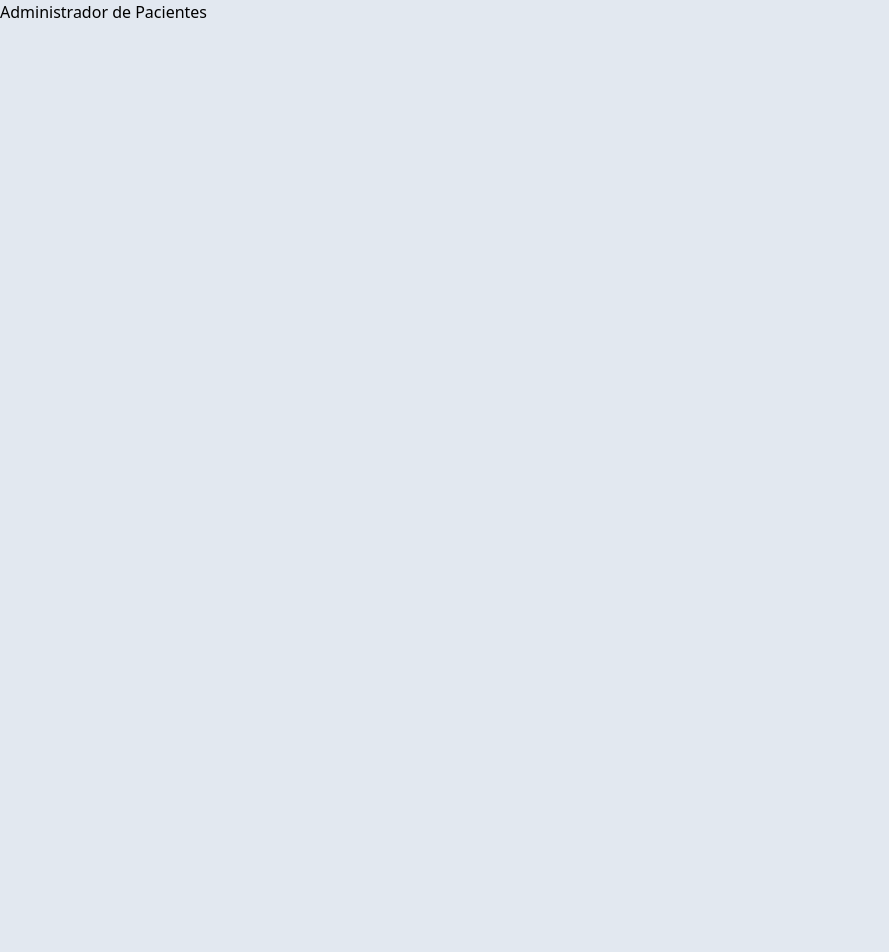
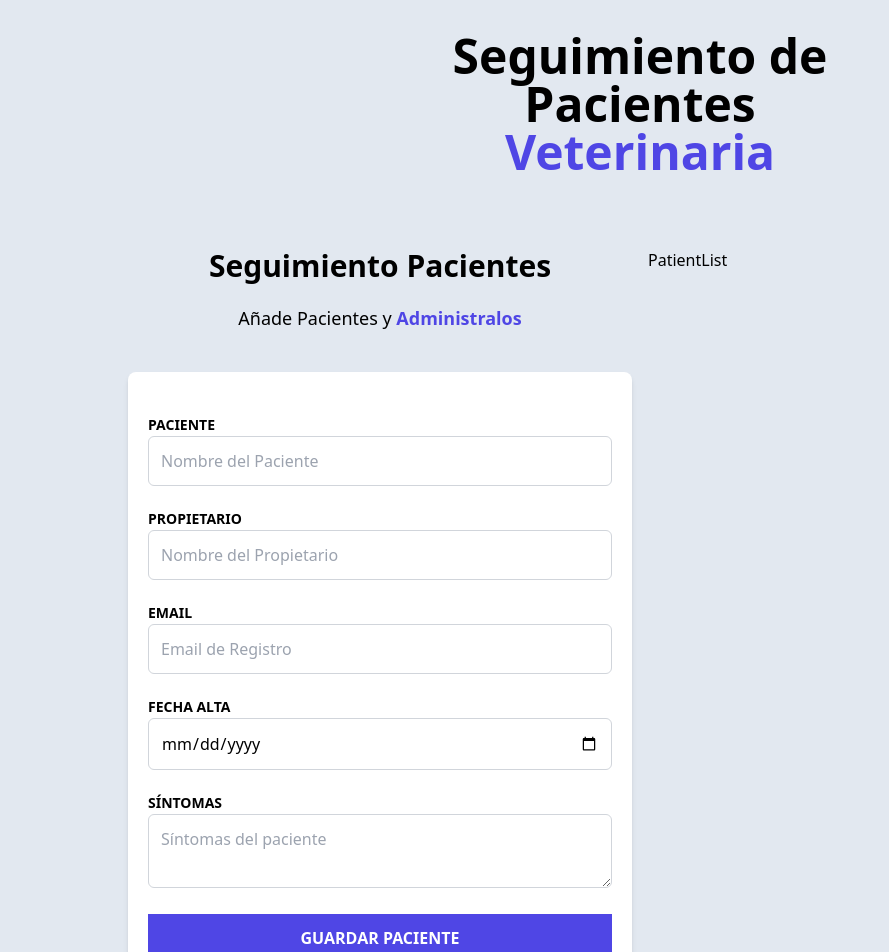
Before and after one commit to JmAtochePascual/AdministradorPacientes-React-TS, a React (Vite) app: page / in a window 1280 px wide. Shown: the top 952 px of the page, without its empty margins (0-889 px from the left). Before the commit the page ends 800 px from the top, so only its background shows below. Built offline with nearby package versions, Linux system fonts and the light colour scheme.

Commit message:
feat: :lipstick: Crea el componente PatientForm
Implementa la creacion del PatientForm para mostra en pantalla un formulario con el objetivo de registrar un paciente

```diff
--- a/src/App.tsx
+++ b/src/App.tsx
@@ -1,9 +1,18 @@
+import PatientForm from "./components/PatientForm"
+import PatientList from "./components/PatientList"
 
 function App() {
 
   return (
     <>
-      <h1>Administrador de Pacientes</h1>
+      <header className="mb-10 py-8">
+        <h1 className="max-w-md mx-auto text-center text-3xl font-black md:text-4xl lg:text-5xl lg:max-w-lg">Seguimiento de Pacientes <span className="text-indigo-600">Veterinaria</span></h1>
+      </header>
+
+      <main className="w-11/12 max-w-5xl mx-auto grid gap-4 md:grid-cols-2">
+        <PatientForm />
+        <PatientList />
+      </main>
     </>
   )
 }
--- /dev/null
+++ b/src/components/PatientForm.tsx
@@ -0,0 +1,96 @@
+
+const PatientForm = () => {
+
+  return (
+    <div>
+      <h2 className="font-black text-3xl text-center">Seguimiento Pacientes</h2>
+
+      <p className="text-lg mt-5 text-center mb-10">
+        Añade Pacientes y <span className="text-indigo-600 font-bold">Administralos</span>
+      </p>
+
+      <form
+        noValidate
+        className="bg-white shadow-md rounded-lg py-10 px-5 mb-10">
+        <div className="mb-5">
+          <label
+            htmlFor="name"
+            className="text-sm uppercase font-bold">
+            Paciente
+          </label>
+
+          <input
+            id="name"
+            type="text"
+            placeholder="Nombre del Paciente"
+            autoComplete="off"
+            className="w-full p-3 border border-gray-300 rounded-md outline-none" />
+        </div>
+
+        <div className="mb-5">
+          <label
+            htmlFor="caretaker"
+            className="text-sm uppercase font-bold">
+            Propietario
+          </label>
+
+          <input
+            id="caretaker"
+            type="text"
+            placeholder="Nombre del Propietario"
+            autoComplete="off"
+            className="w-full p-3 border border-gray-300 rounded-md outline-none" />
+        </div>
+
+        <div className="mb-5">
+          <label
+            htmlFor="email"
+            className="text-sm uppercase font-bold">
+            Email
+          </label>
+
+          <input
+            id="email"
+            type="email"
+            placeholder="Email de Registro"
+            autoComplete="off"
+            className="w-full p-3 border border-gray-300 rounded-md outline-none" />
+        </div>
+
+        <div className="mb-5">
+          <label
+            htmlFor="date"
+            className="text-sm uppercase font-bold">
+            Fecha Alta
+          </label>
+          <input
+            id="date"
+            type="date"
+            className="w-full p-3 border border-gray-300 rounded-md outline-none" />
+        </div>
+
+        <div className="mb-5">
+          <label
+            htmlFor="symptoms"
+            className="text-sm uppercase font-bold">
+            Síntomas
+          </label>
+          <textarea
+            id="symptoms"
+            placeholder="Síntomas del paciente"
+            autoComplete="off"
+            className="w-full p-3 border border-gray-300 rounded-md outline-none">
+
+          </textarea>
+        </div>
+
+        <input
+          type="submit"
+          value='Guardar Paciente'
+          className="bg-indigo-600 w-full p-3 text-white uppercase font-bold hover:bg-indigo-700 cursor-pointer transition-colors" />
+      </form>
+    </div>
+  )
+}
+
+export default PatientForm
--- /dev/null
+++ b/src/components/PatientList.tsx
@@ -0,0 +1,8 @@
+
+const PatientList = () => {
+  return (
+    <div>PatientList</div>
+  )
+}
+
+export default PatientList
```
